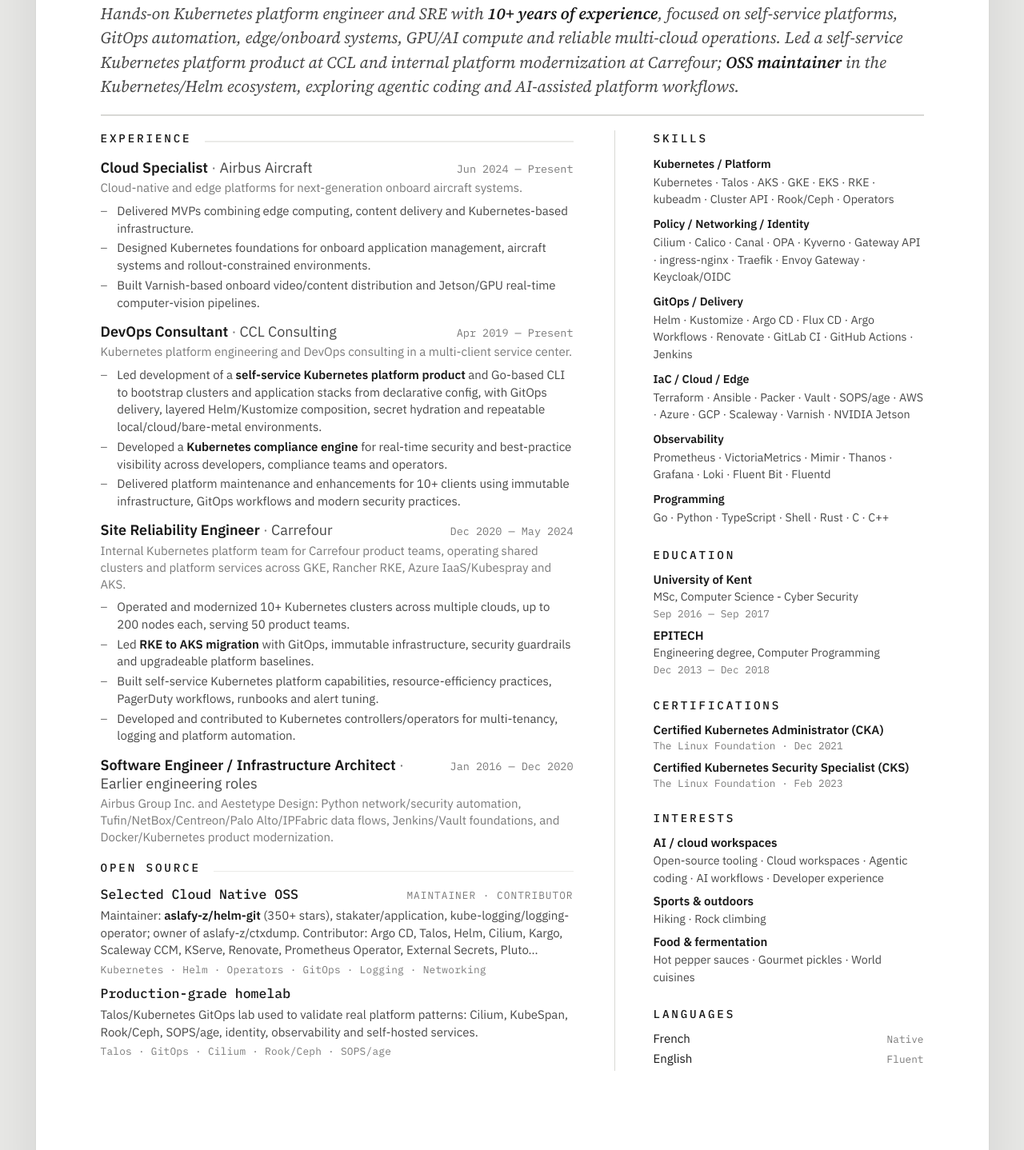
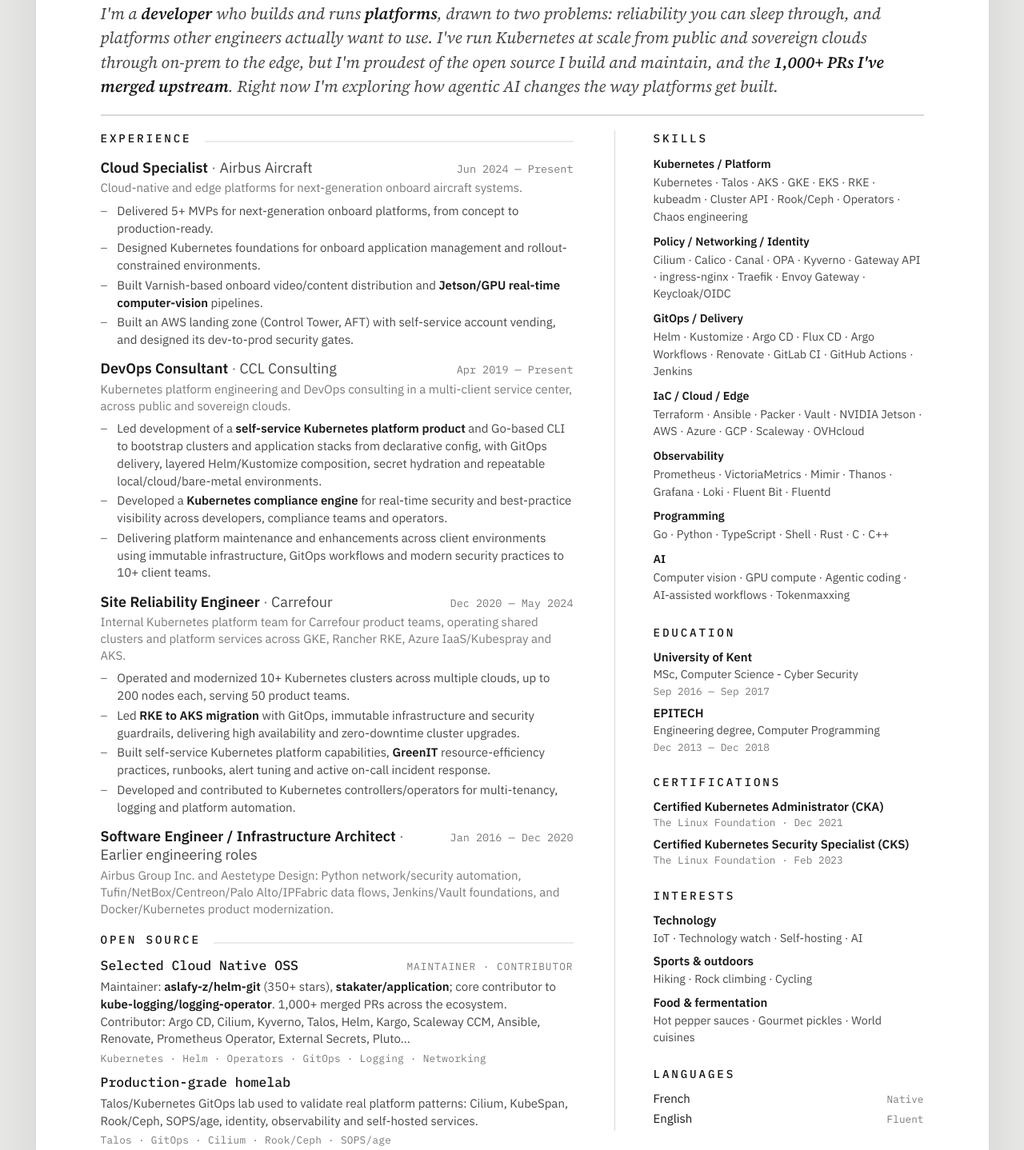
Before and after one commit to aslafy-z/resume, a plain HTML site: page index.html in a window 1280 px wide. Shown: the part 240-1678 px from the top of the page at 80% size. Drawn offline with Linux system fonts and the light colour scheme.

Commit message:
feat: state of the art

```diff
--- a/index.html
+++ b/index.html
@@ -67,7 +67,7 @@
         <span style="color:var(--rule);">·</span>
         <a href="https://go.zadkiel.fr/linkedin" target="_blank" rel="noopener" style="color:var(--sec); text-decoration:none;">linkedin.com/in/zadkielaharonian</a>
       </div>
-      <p style="margin:13px 0 0; font-family:'Source Serif 4',Georgia,serif; font-style:italic; font-size:13.5px; line-height:1.5; color:var(--sec); font-weight:400; text-wrap:pretty;">Hands-on Kubernetes platform engineer and SRE with <strong>10+ years of experience</strong>, focused on self-service platforms, GitOps automation, edge/onboard systems, GPU/AI compute and reliable multi-cloud operations. Led a self-service Kubernetes platform product at CCL and internal platform modernization at Carrefour; <strong>OSS maintainer</strong> in the Kubernetes/Helm ecosystem, exploring agentic coding and AI-assisted platform workflows.</p>
+      <p style="margin:13px 0 0; font-family:'Source Serif 4',Georgia,serif; font-style:italic; font-size:13.5px; line-height:1.5; color:var(--sec); font-weight:400; text-wrap:pretty;">I'm a <strong>developer</strong> who builds and runs <strong>platforms</strong>, drawn to two problems: reliability you can sleep through, and platforms other engineers actually want to use. I've run Kubernetes at scale from public and sovereign clouds through on-prem to the edge, but I'm proudest of the open source I build and maintain, and the <strong>1,000+ PRs I've merged upstream</strong>. Right now I'm exploring how agentic AI changes the way platforms get built.</p>
       <div style="height:1px; background:var(--rule); margin-top:13px;"></div>
     </header>
 
@@ -87,13 +87,16 @@
             <div style="font-size:10px; color:var(--faint); margin-top:2px; line-height:1.4;">Cloud-native and edge platforms for next-generation onboard aircraft systems.</div>
             <ul style="margin:5px 0 0; padding:0; list-style:none; display:flex; flex-direction:column; gap:2px;">
               <li style="font-size:10px; line-height:1.45; color:var(--sec); display:flex; gap:8px;">
-                <span style="color:var(--faint); flex:none;">–</span><span>Delivered MVPs combining edge computing, content delivery and Kubernetes-based infrastructure.</span>
+                <span style="color:var(--faint); flex:none;">–</span><span>Delivered 5+ MVPs for next-generation onboard platforms, from concept to production-ready.</span>
               </li>
               <li style="font-size:10px; line-height:1.45; color:var(--sec); display:flex; gap:8px;">
-                <span style="color:var(--faint); flex:none;">–</span><span>Designed Kubernetes foundations for onboard application management, aircraft systems and rollout-constrained environments.</span>
+                <span style="color:var(--faint); flex:none;">–</span><span>Designed Kubernetes foundations for onboard application management and rollout-constrained environments.</span>
               </li>
               <li style="font-size:10px; line-height:1.45; color:var(--sec); display:flex; gap:8px;">
-                <span style="color:var(--faint); flex:none;">–</span><span>Built Varnish-based onboard video/content distribution and Jetson/GPU real-time computer-vision pipelines.</span>
+                <span style="color:var(--faint); flex:none;">–</span><span>Built Varnish-based onboard video/content distribution and <strong>Jetson/GPU real-time computer-vision</strong> pipelines.</span>
+              </li>
+              <li style="font-size:10px; line-height:1.45; color:var(--sec); display:flex; gap:8px;">
+                <span style="color:var(--faint); flex:none;">–</span><span>Built an AWS landing zone (Control Tower, AFT) with self-service account vending, and designed its dev-to-prod security gates.</span>
               </li>
             </ul>
           </div>
@@ -102,7 +105,7 @@
               <div style="font-size:12px; line-height:1.3;"><span style="font-weight:600; color:var(--ink);">DevOps Consultant</span><span style="color:var(--faint);"> · </span><span style="color:var(--sec);">CCL Consulting</span></div>
               <div style="font-family:'IBM Plex Mono',monospace; font-size:9px; color:var(--faint); white-space:nowrap;">Apr 2019 — Present</div>
             </div>
-            <div style="font-size:10px; color:var(--faint); margin-top:2px; line-height:1.4;">Kubernetes platform engineering and DevOps consulting in a multi-client service center.</div>
+            <div style="font-size:10px; color:var(--faint); margin-top:2px; line-height:1.4;">Kubernetes platform engineering and DevOps consulting in a multi-client service center, across public and sovereign clouds.</div>
             <ul style="margin:5px 0 0; padding:0; list-style:none; display:flex; flex-direction:column; gap:2px;">
               <li style="font-size:10px; line-height:1.45; color:var(--sec); display:flex; gap:8px;">
                 <span style="color:var(--faint); flex:none;">–</span><span>Led development of a <strong>self-service Kubernetes platform product</strong> and Go-based CLI to bootstrap clusters and application stacks from declarative config, with GitOps delivery, layered Helm/Kustomize composition, secret hydration and repeatable local/cloud/bare-metal environments.</span>
@@ -111,7 +114,7 @@
                 <span style="color:var(--faint); flex:none;">–</span><span>Developed a <strong>Kubernetes compliance engine</strong> for real-time security and best-practice visibility across developers, compliance teams and operators.</span>
               </li>
               <li style="font-size:10px; line-height:1.45; color:var(--sec); display:flex; gap:8px;">
-                <span style="color:var(--faint); flex:none;">–</span><span>Delivered platform maintenance and enhancements for 10+ clients using immutable infrastructure, GitOps workflows and modern security practices.</span>
+                <span style="color:var(--faint); flex:none;">–</span><span>Delivering platform maintenance and enhancements across client environments using immutable infrastructure, GitOps workflows and modern security practices to 10+ client teams.</span>
               </li>
             </ul>
           </div>
@@ -126,10 +129,10 @@
                 <span style="color:var(--faint); flex:none;">–</span><span>Operated and modernized 10+ Kubernetes clusters across multiple clouds, up to 200 nodes each, serving 50 product teams.</span>
               </li>
               <li style="font-size:10px; line-height:1.45; color:var(--sec); display:flex; gap:8px;">
-                <span style="color:var(--faint); flex:none;">–</span><span>Led <strong>RKE to AKS migration</strong> with GitOps, immutable infrastructure, security guardrails and upgradeable platform baselines.</span>
+                <span style="color:var(--faint); flex:none;">–</span><span>Led <strong>RKE to AKS migration</strong> with GitOps, immutable infrastructure and security guardrails, delivering high availability and zero-downtime cluster upgrades.</span>
               </li>
               <li style="font-size:10px; line-height:1.45; color:var(--sec); display:flex; gap:8px;">
-                <span style="color:var(--faint); flex:none;">–</span><span>Built self-service Kubernetes platform capabilities, resource-efficiency practices, PagerDuty workflows, runbooks and alert tuning.</span>
+                <span style="color:var(--faint); flex:none;">–</span><span>Built self-service Kubernetes platform capabilities, <strong>GreenIT</strong> resource-efficiency practices, runbooks, alert tuning and active on-call incident response.</span>
               </li>
               <li style="font-size:10px; line-height:1.45; color:var(--sec); display:flex; gap:8px;">
                 <span style="color:var(--faint); flex:none;">–</span><span>Developed and contributed to Kubernetes controllers/operators for multi-tenancy, logging and platform automation.</span>
@@ -155,7 +158,7 @@
               <div style="font-family:'IBM Plex Mono',monospace; font-size:11px; line-height:1.3;"><span style="color:var(--faint);"></span><span style="font-weight:500; color:var(--ink);">Selected Cloud Native OSS</span></div>
               <div style="font-family:'IBM Plex Mono',monospace; font-size:8.5px; letter-spacing:0.08em; text-transform:uppercase; color:var(--faint); white-space:nowrap;">Maintainer · Contributor</div>
             </div>
-            <div style="font-size:10px; color:var(--sec); margin-top:3px; line-height:1.45;">Maintainer: <strong>aslafy-z/helm-git</strong> (350+ stars), stakater/application, kube-logging/logging-operator; owner of aslafy-z/ctxdump. Contributor: Argo CD, Talos, Helm, Cilium, Kargo, Scaleway CCM, KServe, Renovate, Prometheus Operator, External Secrets, Pluto…</div>
+            <div style="font-size:10px; color:var(--sec); margin-top:3px; line-height:1.45;">Maintainer: <strong>aslafy-z/helm-git</strong> (350+ stars), <strong>stakater/application</strong>; core contributor to <strong>kube-logging/logging-operator</strong>. 1,000+ merged PRs across the ecosystem. Contributor: Argo CD, Cilium, Kyverno, Talos, Helm, Kargo, Scaleway CCM, Ansible, Renovate, Prometheus Operator, External Secrets, Pluto…</div>
             <div style="font-family:'IBM Plex Mono',monospace; font-size:8.5px; color:var(--faint); margin-top:3px; line-height:1.4; letter-spacing:0.02em;">Kubernetes  ·  Helm  ·  Operators  ·  GitOps  ·  Logging  ·  Networking</div>
           </div>
           <div style="margin-bottom:7px; break-inside:avoid;">
@@ -174,7 +177,7 @@
           <div style="font-family:'IBM Plex Mono',monospace; font-size:9.5px; font-weight:500; letter-spacing:0.2em; text-transform:uppercase; color:var(--ink); margin-bottom:9px;">Skills</div>
           <div style="margin-bottom:7px;">
             <div style="font-size:9.5px; font-weight:600; color:var(--ink); margin-bottom:2px;">Kubernetes / Platform</div>
-            <div style="font-size:9.5px; color:var(--sec); line-height:1.5;">Kubernetes  ·  Talos  ·  AKS  ·  GKE  ·  EKS  ·  RKE  ·  kubeadm  ·  Cluster API  ·  Rook/Ceph  ·  Operators</div>
+            <div style="font-size:9.5px; color:var(--sec); line-height:1.5;">Kubernetes  ·  Talos  ·  AKS  ·  GKE  ·  EKS  ·  RKE  ·  kubeadm  ·  Cluster API  ·  Rook/Ceph  ·  Operators  ·  Chaos engineering</div>
           </div>
           <div style="margin-bottom:7px;">
             <div style="font-size:9.5px; font-weight:600; color:var(--ink); margin-bottom:2px;">Policy / Networking / Identity</div>
@@ -186,7 +189,7 @@
           </div>
           <div style="margin-bottom:7px;">
             <div style="font-size:9.5px; font-weight:600; color:var(--ink); margin-bottom:2px;">IaC / Cloud / Edge</div>
-            <div style="font-size:9.5px; color:var(--sec); line-height:1.5;">Terraform  ·  Ansible  ·  Packer  ·  Vault  ·  SOPS/age  ·  AWS  ·  Azure  ·  GCP  ·  Scaleway  ·  Varnish  ·  NVIDIA Jetson</div>
+            <div style="font-size:9.5px; color:var(--sec); line-height:1.5;">Terraform  ·  Ansible  ·  Packer  ·  Vault  ·  NVIDIA Jetson  ·  AWS  ·  Azure  ·  GCP  ·  Scaleway  ·  OVHcloud</div>
           </div>
           <div style="margin-bottom:7px;">
             <div style="font-size:9.5px; font-weight:600; color:var(--ink); margin-bottom:2px;">Observability</div>
@@ -195,6 +198,10 @@
           <div style="margin-bottom:7px;">
             <div style="font-size:9.5px; font-weight:600; color:var(--ink); margin-bottom:2px;">Programming</div>
             <div style="font-size:9.5px; color:var(--sec); line-height:1.5;">Go  ·  Python  ·  TypeScript  ·  Shell  ·  Rust  ·  C  ·  C++</div>
+          </div>
+          <div style="margin-bottom:7px;">
+            <div style="font-size:9.5px; font-weight:600; color:var(--ink); margin-bottom:2px;">AI</div>
+            <div style="font-size:9.5px; color:var(--sec); line-height:1.5;">Computer vision  ·  GPU compute  ·  Agentic coding  ·  AI-assisted workflows  ·  Tokenmaxxing</div>
           </div>
         </section>
         <section>
@@ -224,12 +231,12 @@
         <section>
           <div style="font-family:'IBM Plex Mono',monospace; font-size:9.5px; font-weight:500; letter-spacing:0.2em; text-transform:uppercase; color:var(--ink); margin-bottom:8px;">Interests</div>
           <div style="margin-bottom:6px;">
-            <div style="font-size:10px; font-weight:600; color:var(--ink); line-height:1.3;">AI / cloud workspaces</div>
-            <div style="font-size:9.5px; color:var(--sec); margin-top:1px; line-height:1.5;">Open-source tooling  ·  Cloud workspaces  ·  Agentic coding  ·  AI workflows  ·  Developer experience</div>
+            <div style="font-size:10px; font-weight:600; color:var(--ink); line-height:1.3;">Technology</div>
+            <div style="font-size:9.5px; color:var(--sec); margin-top:1px; line-height:1.5;">IoT  ·  Technology watch  ·  Self-hosting  ·  AI</div>
           </div>
           <div style="margin-bottom:6px;">
             <div style="font-size:10px; font-weight:600; color:var(--ink); line-height:1.3;">Sports &amp; outdoors</div>
-            <div style="font-size:9.5px; color:var(--sec); margin-top:1px; line-height:1.5;">Hiking  ·  Rock climbing</div>
+            <div style="font-size:9.5px; color:var(--sec); margin-top:1px; line-height:1.5;">Hiking  ·  Rock climbing  ·  Cycling</div>
           </div>
           <div style="margin-bottom:6px;">
             <div style="font-size:10px; font-weight:600; color:var(--ink); line-height:1.3;">Food &amp; fermentation</div>
```
Also changed, not shown: resume.json (+32 -21 lines), 1 other file.
